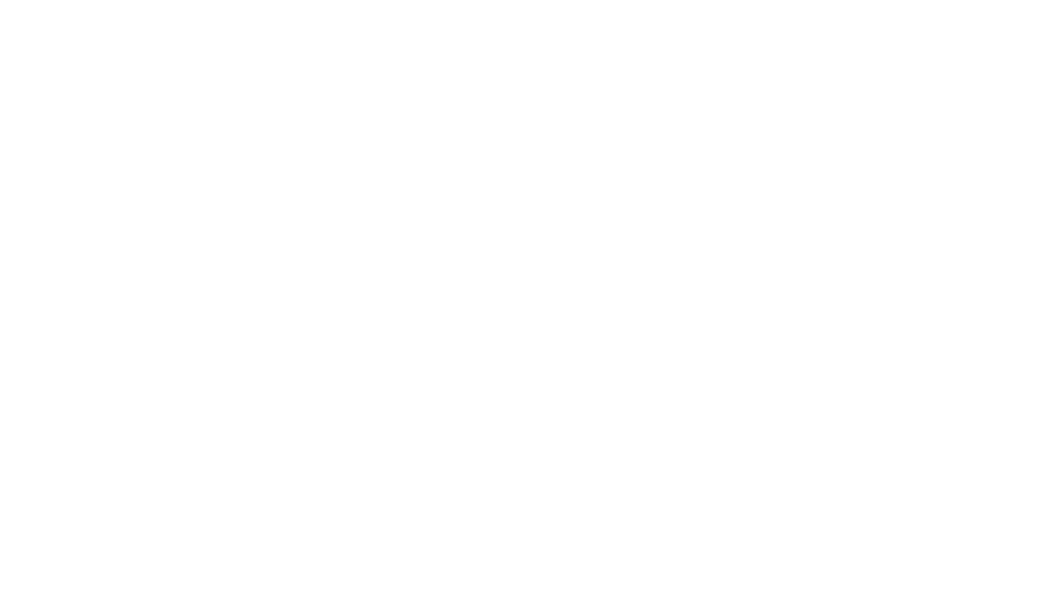
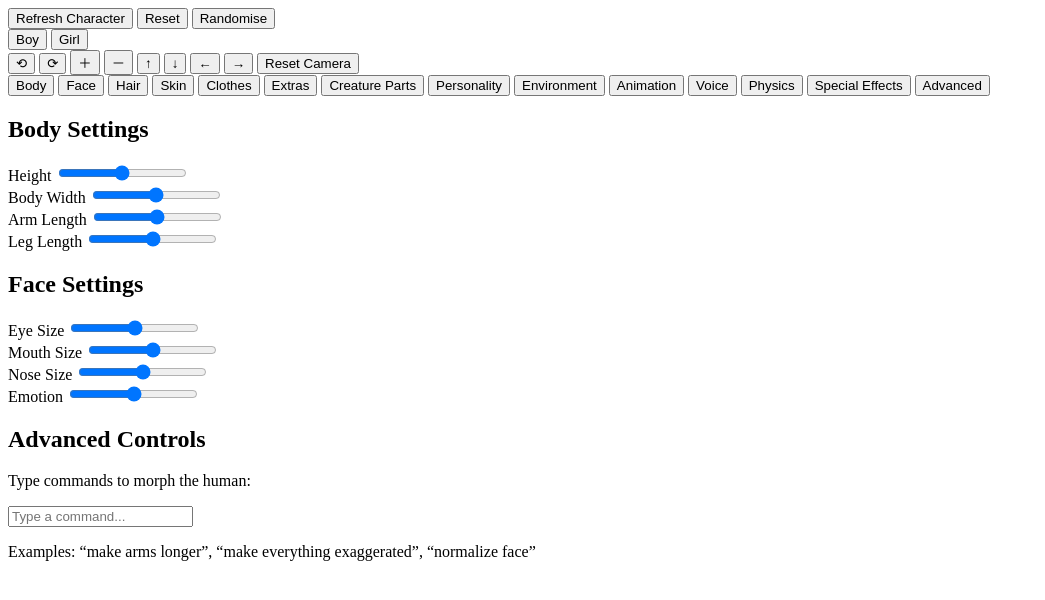
Before and after one commit to willsimeonidis/buildahuman, a plain HTML site: page index.html in a window 1280 px wide. Shown: the whole page, without its empty margins (0-1045 px from the left). Drawn offline with Linux system fonts and the light colour scheme.

Commit message:
Update index.html

```diff
--- a/index.html
+++ b/index.html
@@ -1,2 +1,150 @@
-<link rel="stylesheet" href="style.css">
-<script src="script.js" defer></script>
+<!DOCTYPE html>
+<html lang="en">
+<head>
+    <meta charset="UTF-8">
+    <meta name="viewport" content="width=device-width, initial-scale=1.0">
+    <title>Build A Human</title>
+
+    <!-- CSS -->
+    <link rel="stylesheet" href="style.css">
+
+    <!-- JS -->
+    <script src="script.js" defer></script>
+</head>
+
+<body>
+
+    <!-- TOP BAR -->
+    <div id="top-bar">
+        <button id="refresh-character">Refresh Character</button>
+        <button id="reset-character">Reset</button>
+        <button id="randomise-character">Randomise</button>
+
+        <div id="gender-toggle">
+            <button id="boy-btn" class="active">Boy</button>
+            <button id="girl-btn">Girl</button>
+        </div>
+    </div>
+
+    <!-- MAIN CONTENT -->
+    <div id="main-container">
+
+        <!-- LEFT SIDE: CHARACTER + CAMERA CONTROLS -->
+        <div id="character-area">
+
+            <!-- 3D MODEL HOLDER -->
+            <div id="character-container">
+                <!-- The 3D model will be injected here by JS -->
+            </div>
+
+            <!-- CAMERA CONTROLS -->
+            <div id="camera-controls">
+                <button id="cam-rotate-left">⟲</button>
+                <button id="cam-rotate-right">⟳</button>
+
+                <button id="cam-zoom-in">＋</button>
+                <button id="cam-zoom-out">－</button>
+
+                <button id="cam-pan-up">↑</button>
+                <button id="cam-pan-down">↓</button>
+                <button id="cam-pan-left">←</button>
+                <button id="cam-pan-right">→</button>
+
+                <button id="cam-reset">Reset Camera</button>
+            </div>
+
+        </div>
+
+        <!-- RIGHT SIDE: SETTINGS PANEL -->
+        <div id="settings-panel">
+
+            <!-- CATEGORY TABS -->
+            <div id="category-tabs">
+                <button class="tab-btn active" data-tab="body">Body</button>
+                <button class="tab-btn" data-tab="face">Face</button>
+                <button class="tab-btn" data-tab="hair">Hair</button>
+                <button class="tab-btn" data-tab="skin">Skin</button>
+                <button class="tab-btn" data-tab="clothes">Clothes</button>
+                <button class="tab-btn" data-tab="extras">Extras</button>
+                <button class="tab-btn" data-tab="creature">Creature Parts</button>
+                <button class="tab-btn" data-tab="personality">Personality</button>
+                <button class="tab-btn" data-tab="environment">Environment</button>
+                <button class="tab-btn" data-tab="animation">Animation</button>
+                <button class="tab-btn" data-tab="voice">Voice</button>
+                <button class="tab-btn" data-tab="physics">Physics</button>
+                <button class="tab-btn" data-tab="effects">Special Effects</button>
+                <button class="tab-btn" data-tab="advanced">Advanced</button>
+            </div>
+
+            <!-- CATEGORY CONTENT -->
+            <div id="category-content">
+
+                <!-- BODY TAB -->
+                <div class="tab-content active" id="body">
+                    <h2>Body Settings</h2>
+
+                    <div class="slider-group">
+                        <label>Height</label>
+                        <input type="range" min="0" max="100" value="50" id="body-height">
+                    </div>
+
+                    <div class="slider-group">
+                        <label>Body Width</label>
+                        <input type="range" min="0" max="100" value="50" id="body-width">
+                    </div>
+
+                    <div class="slider-group">
+                        <label>Arm Length</label>
+                        <input type="range" min="0" max="100" value="50" id="arm-length">
+                    </div>
+
+                    <div class="slider-group">
+                        <label>Leg Length</label>
+                        <input type="range" min="0" max="100" value="50" id="leg-length">
+                    </div>
+                </div>
+
+                <!-- FACE TAB -->
+                <div class="tab-content" id="face">
+                    <h2>Face Settings</h2>
+
+                    <div class="slider-group">
+                        <label>Eye Size</label>
+                        <input type="range" min="0" max="100" value="50" id="eye-size">
+                    </div>
+
+                    <div class="slider-group">
+                        <label>Mouth Size</label>
+                        <input type="range" min="0" max="100" value="50" id="mouth-size">
+                    </div>
+
+                    <div class="slider-group">
+                        <label>Nose Size</label>
+                        <input type="range" min="0" max="100" value="50" id="nose-size">
+                    </div>
+
+                    <div class="slider-group">
+                        <label>Emotion</label>
+                        <input type="range" min="0" max="100" value="50" id="emotion-level">
+                    </div>
+                </div>
+
+                <!-- ADVANCED TAB -->
+                <div class="tab-content" id="advanced">
+                    <h2>Advanced Controls</h2>
+                    <p>Type commands to morph the human:</p>
+
+                    <input type="text" id="command-box" placeholder="Type a command...">
+
+                    <p class="hint">Examples: “make arms longer”, “make everything exaggerated”, “normalize face”</p>
+                </div>
+
+                <!-- All other tabs will be filled in later steps -->
+            </div>
+
+        </div>
+
+    </div>
+
+</body>
+</html>
```
